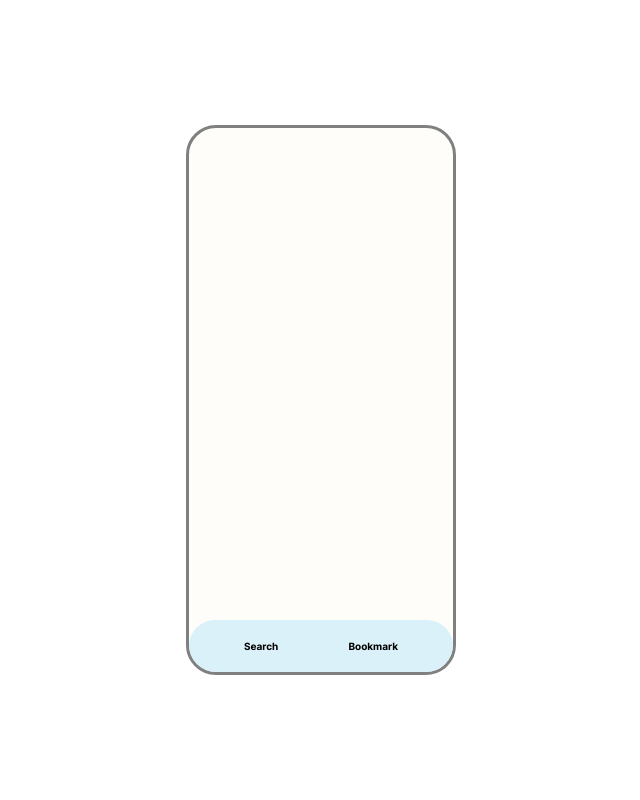
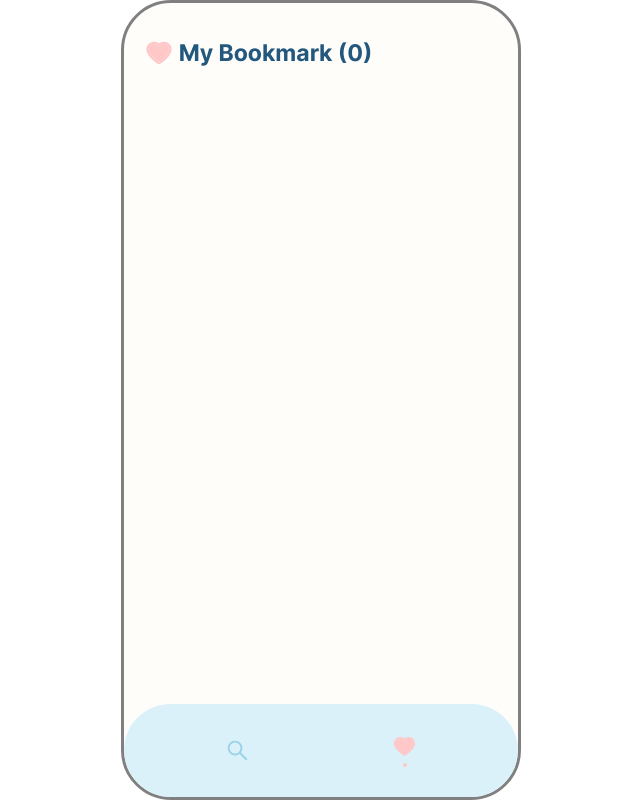
Before and after one commit to daseuls/movie_search_app, a React (Create React App) app: page /bookmark in a window 1280 px wide. Shown: the whole page, without its empty margins (319-959 px from the left). Built offline with nearby package versions, Linux system fonts and the light colour scheme; the HTML template or start-up script is replaced by a standard one.

Commit message:
feat: 데이터 받아오는 함수 수정, error 화면

```diff
--- a/src/components/MovieItem.tsx
+++ b/src/components/MovieItem.tsx
@@ -2,7 +2,9 @@ import { useState } from "react";
 import styled from "styled-components";
 import { IMovieItem } from "../types/interface";
 import { useRecoilState } from "recoil";
-import { movieListState, bookmarkMovieListState } from "../recoil/state";
+import { bookmarkMovieListState } from "../recoil/state";
+import { AiOutlineHeart, AiTwotoneHeart } from "react-icons/ai";
+import { BsFillReplyFill } from "react-icons/bs";
 
 interface IProps {
   item: IMovieItem;
@@ -11,6 +13,8 @@ interface IProps {
 const MovieItem = ({ item }: IProps) => {
   const [bookMarkMovieList, setBookmarkMovieList] = useRecoilState(bookmarkMovieListState);
   const [isOpened, setIsOpened] = useState(false);
+
+  const isBookmarked = bookMarkMovieList.map((el) => el.imdbID).includes(item.imdbID);
 
   const handleItemOpen = () => {
     setIsOpened((prev) => !prev);
@@ -31,23 +35,28 @@ const MovieItem = ({ item }: IProps) => {
   return (
     <Container>
       <MovieItemContainer onClick={handleItemOpen}>
-        <MoviePoster src={item.Poster} />
+        <MoviePoster src={item.Poster === "N/A" ? "https://i-shop.link/assets/images/no-image.png" : item.Poster} />
         <MovieDetailContainer>
           <MovieTitle>{item.Title}</MovieTitle>
           <MovieDetail>
             {item.Year} | {item.Type}
           </MovieDetail>
         </MovieDetailContainer>
+        {isBookmarked ? (
+          <HeartIcon>
+            <AiTwotoneHeart size={30} color="EDA1C1" />
+          </HeartIcon>
+        ) : null}
       </MovieItemContainer>
       {isOpened ? (
-        <div>
-          <button onClick={() => handleAddBookmark(item.imdbID)} type="button">
-            {bookMarkMovieList.map((el) => el.imdbID).includes(item.imdbID) ? "즐겨찾기 삭제" : "즐겨찾기 추가"}
-          </button>
-          <button onClick={handleItemOpen} type="button">
-            닫힘
-          </button>
-        </div>
+        <DropdownContainer isOpened={isOpened}>
+          <BookmarkBtn onClick={() => handleAddBookmark(item.imdbID)} type="button">
+            {isBookmarked ? <AiTwotoneHeart size={20} color="EDA1C1" /> : <AiOutlineHeart size={20} color="EDA1C1" />}
+          </BookmarkBtn>
+          <CloseBtn onClick={handleItemOpen} type="button">
+            <BsFillReplyFill size={20} color="EDA1C1" />
+          </CloseBtn>
+        </DropdownContainer>
       ) : null}
     </Container>
   );
@@ -55,20 +64,31 @@ const MovieItem = ({ item }: IProps) => {
 
 export default MovieItem;
 
-const Container = styled.div``;
+const Container = styled.div`
+  width: 100%;
+  margin-bottom: 1rem;
+`;
 
 const MovieItemContainer = styled.li`
   ${({ theme }) => theme.flexbox("row", "flex-start", "center")}
-  padding:1rem;
+  padding:1rem 2rem;
   box-shadow: rgba(0, 0, 0, 0.1) 0px 4px 3px -1px, rgba(0, 0, 0, 0.06) 0px 1px 4px -1px;
-  border-radius: 2rem;
-  margin-bottom: 0.5rem;
+  border-radius: 2.5rem;
+  margin-bottom: 0.7rem;
   background-color: white;
   cursor: pointer;
+  transition: all 0.2s ease-in;
+  position: relative;
+
+  :hover {
+    background-color: #ffefef;
+    transform: scale(1.02);
+  }
 `;
 
 const MoviePoster = styled.img`
-  width: 4rem;
+  width: 5rem;
+  height: 6.5rem;
   border-radius: 0.7rem;
 `;
 
@@ -80,6 +100,28 @@ const MovieTitle = styled.p`
   font-weight: 700;
   font-size: 1.2rem;
 `;
+
 const MovieDetail = styled.p`
   color: gray;
 `;
+
+const DropdownContainer = styled.div<{ isOpened: boolean }>`
+  width: 100%;
+  background-color: #f6e5f5;
+  border-radius: 1.5rem;
+  padding: 1rem;
+`;
+
+const BookmarkBtn = styled.button`
+  width: 50%;
+  border-right: 1px solid #eda1c1;
+`;
+
+const CloseBtn = styled.button`
+  width: 50%;
+`;
+
+const HeartIcon = styled.div`
+  position: absolute;
+  right: 3rem;
+`;
--- a/src/components/NavTab.tsx
+++ b/src/components/NavTab.tsx
@@ -1,12 +1,21 @@
 import styled from "styled-components";
-import { useNavigate } from "react-router-dom";
+import { useNavigate, useLocation } from "react-router-dom";
+import { AiOutlineSearch, AiTwotoneHeart } from "react-icons/ai";
 
 const NavTab = () => {
   const navigate = useNavigate();
+  const { pathname } = useLocation();
+
   return (
     <Container>
-      <NavBtn onClick={() => navigate("/")}>Search</NavBtn>
-      <NavBtn onClick={() => navigate("/bookmark")}>Bookmark</NavBtn>
+      <NavBtn onClick={() => navigate("/")}>
+        <AiOutlineSearch size={25} color="9AD0EC" />
+        {pathname === "/" ? <Dot /> : null}
+      </NavBtn>
+      <NavBtn onClick={() => navigate("/bookmark")}>
+        <AiTwotoneHeart size={25} color="FFC7C7" />
+        {pathname === "/bookmark" ? <LikeDot /> : null}
+      </NavBtn>
     </Container>
   );
 };
@@ -17,12 +26,25 @@ const Container = styled.footer`
   ${({ theme }) => theme.flexbox("row", "space-around", "center")}
   background-color: ${({ theme }) => theme.colors.navTabColor};
   width: 100%;
-  padding: 2rem;
-  border-radius: 3rem;
+  padding: 3rem;
+  border-radius: 5rem;
   position: absolute;
   bottom: 0;
 `;
 
 const NavBtn = styled.button`
+  ${({ theme }) => theme.flexbox("column", "center", "center")}
   cursor: pointer;
 `;
+
+const Dot = styled.div`
+  background-color: #9ad0ec;
+  width: 0.4rem;
+  height: 0.4rem;
+  border-radius: 50%;
+  margin-top: 0.4rem;
+`;
+
+const LikeDot = styled(Dot)`
+  background-color: #ffc7c7;
+`;
--- a/src/components/NotFound.tsx
+++ b/src/components/NotFound.tsx
@@ -1,9 +1,26 @@
+import styled from "styled-components";
+import { FcInfo, FcSearch } from "react-icons/fc";
+
 interface IProps {
   error: string | undefined;
 }
 
 const NotFound = ({ error }: IProps) => {
-  return <div>{error}</div>;
+  return (
+    <Container>
+      {error === "Search movie!" ? <FcSearch size={50} /> : <FcInfo size={50} />}
+      <ErrorText>{error}</ErrorText>
+    </Container>
+  );
 };
 
 export default NotFound;
+
+const Container = styled.main`
+  ${({ theme }) => theme.flexbox("column", "center", "center")}
+  height: 100%;
+`;
+
+const ErrorText = styled.p`
+  font-size: 3rem;
+`;
--- a/src/components/SearcBar.tsx
+++ b/src/components/SearcBar.tsx
@@ -1,16 +1,23 @@
 import { useState, ChangeEvent } from "react";
-import { useSetRecoilState } from "recoil";
-import { keywordState } from "../recoil/state";
+import { useSetRecoilState, useRecoilState } from "recoil";
+import { keywordState, movieListState } from "../recoil/state";
 import { AiOutlineSearch } from "react-icons/ai";
 import styled from "styled-components";
+import { getMovieData } from "../utils/fetchData";
 
 const SearchBar = () => {
   const setKeyword = useSetRecoilState(keywordState);
+  const [movieList, setMovieList] = useRecoilState(movieListState);
 
   const [inputValue, setInputValue] = useState("");
 
   const handleSubmitForm = (e: any) => {
     e.preventDefault();
+    const fetchData = async () => {
+      const res = await getMovieData(inputValue, 1);
+      setMovieList(res?.data);
+    };
+    fetchData();
     setKeyword(inputValue);
     setInputValue("");
   };
@@ -24,7 +31,7 @@ const SearchBar = () => {
       <SearchBarForm onSubmit={handleSubmitForm}>
         <SearchBarInput type="text" onChange={handleInputChange} value={inputValue} />
         <SearchBtn>
-          <AiOutlineSearch size={16} color="gray" />
+          <AiOutlineSearch size={20} color="gray" />
         </SearchBtn>
       </SearchBarForm>
     </Container>
@@ -50,13 +57,13 @@ const SearchBarInput = styled.input`
   border: 1px solid #efefef;
   border-radius: 3rem;
   width: 100%;
-  padding: 1rem;
+  padding: 1.5rem;
   background-color: white;
-  font-size: 1.2rem;
+  font-size: 1.2em;
 `;
 
 const SearchBtn = styled.button`
   position: absolute;
-  right: 1rem;
+  right: 1.5rem;
   cursor: pointer;
 `;
--- a/src/recoil/state.ts
+++ b/src/recoil/state.ts
@@ -15,23 +15,10 @@ export const pageState = atom({
 
 export const movieListState = atom<IMovieResponse>({
   key: `#movieListState/${v4()}`,
-  default: { Response: "False", Error: "hi" },
+  default: { Response: "False", Error: "Search movie!" },
 });
 
 export const bookmarkMovieListState = atom<IMovieItem[] | []>({
   key: `#bookmarkMovieListState/${v4()}`,
   default: [],
 });
-
-// export const getMovieListSelector = selector({
-//   key: `movieList/get/${v4()}`,
-//   get: async ({ get }) => {
-//     const keyword = get(keywordState);
-
-//     if (keyword) {
-//       const data = await getMovieData(keyword, 1);
-//       return data?.data;
-//     }
-//     return { Response: "False", Error: "Movie not found!" };
-//   },
-// });
--- a/src/routes/Bookmark.tsx
+++ b/src/routes/Bookmark.tsx
@@ -2,12 +2,18 @@ import styled from "styled-components";
 import { useRecoilState, useRecoilValue } from "recoil";
 import { bookmarkMovieListState } from "../recoil/state";
 import MovieItem from "../components/MovieItem";
+import { AiOutlineSearch, AiTwotoneHeart } from "react-icons/ai";
 
 const Bookmark = () => {
   const [bookMarkMovieList, setBookmarkMovieList] = useRecoilState(bookmarkMovieListState);
 
   return (
     <Container>
+      <TitleContainer>
+        <AiTwotoneHeart size={30} color="FFC7C7" />
+        <Title>My Bookmark ({bookMarkMovieList.length})</Title>
+      </TitleContainer>
+
       {bookMarkMovieList.map((movie, i) => (
         <MovieItem key={`${i}${movie.imdbID}`} item={movie} />
       ))}
@@ -17,4 +23,24 @@ const Bookmark = () => {
 
 export default Bookmark;
 
-const Container = styled.div``;
+const Container = styled.div`
+  margin: 7rem 0 10rem;
+  width: 90%;
+  overflow: auto;
+
+  ::-webkit-scrollbar {
+    display: none;
+  }
+`;
+const Title = styled.p`
+  font-size: 2.3rem;
+  margin-left: 0.5rem;
+  color: #22577e;
+`;
+
+const TitleContainer = styled.div`
+  ${({ theme }) => theme.flexbox("row", "flex-start", "center")}
+  position:absolute;
+  top: 0;
+  margin-top: 3.5rem;
+`;
--- a/src/routes/MovieMain.tsx
+++ b/src/routes/MovieMain.tsx
@@ -7,31 +7,29 @@ import { useRecoilState, useRecoilValue } from "recoil";
 import { movieListState, keywordState, bookmarkMovieListState } from "../recoil/state";
 import NotFound from "../components/NotFound";
 import { getMovieData } from "../utils/fetchData";
+import { AiOutlineUnorderedList } from "react-icons/ai";
 
 const MovieMain = () => {
-  // const movieList = useRecoilValue<IMovieResponse>(getMovieListSelector);
   const [movieList, setMovieList] = useRecoilState(movieListState);
   const [bookMarkMovieList, setBookmarkMovieList] = useRecoilState(bookmarkMovieListState);
 
-  const keyword = useRecoilValue(keywordState);
-
   useEffect(() => {
-    const fetchData = async () => {
-      const res = await getMovieData(keyword, 1);
-      setMovieList(res?.data);
-    };
-    fetchData();
     const localData = localStorage.getItem("bookmark");
     if (localData) {
       setBookmarkMovieList(JSON.parse(localData));
     }
-  }, [keyword, setBookmarkMovieList, setMovieList]);
+  }, [setBookmarkMovieList]);
 
   return (
     <Container>
       <SearchBar />
       {movieList.Response === "True" ? (
         <MovieListContainer>
+          <TotalContainer>
+            <AiOutlineUnorderedList size={20} />
+            <MovieTotal>Total {movieList.totalResults}</MovieTotal>
+          </TotalContainer>
+
           {movieList?.Search?.map((movie, i) => (
             <MovieItem key={`${i}${movie.imdbID}`} item={movie} />
           ))}
@@ -49,7 +47,7 @@ const Container = styled.main`
   width: 90%;
   height: 100%;
   overflow: auto;
-  margin: 7rem 0 6rem;
+  margin: 8rem 0 10rem;
 
   ::-webkit-scrollbar {
     display: none;
@@ -57,3 +55,13 @@ const Container = styled.main`
 `;
 
 const MovieListContainer = styled.ul``;
+
+const MovieTotal = styled.p`
+  font-size: 1.4rem;
+  padding: 0.8rem 0.5rem;
+`;
+
+const TotalContainer = styled.div`
+  ${({ theme }) => theme.flexbox("row", "flex-start", "center")}
+  margin-left:1rem;
+`;
--- a/src/routes/Routes.jsx
+++ b/src/routes/Routes.jsx
@@ -29,10 +29,10 @@ export default Router;
 
 const Container = styled.section`
   ${({ theme }) => theme.flexbox("column", "space-between", "center")}
-  height: 55rem;
-  width: 27rem;
+  height: 80rem;
+  width: 40rem;
   background-color: ${({ theme }) => theme.colors.backGroundColor};
-  border-radius: 3rem;
+  border-radius: 5rem;
   border: 3px solid gray;
   overflow: auto;
   position: relative;
```
